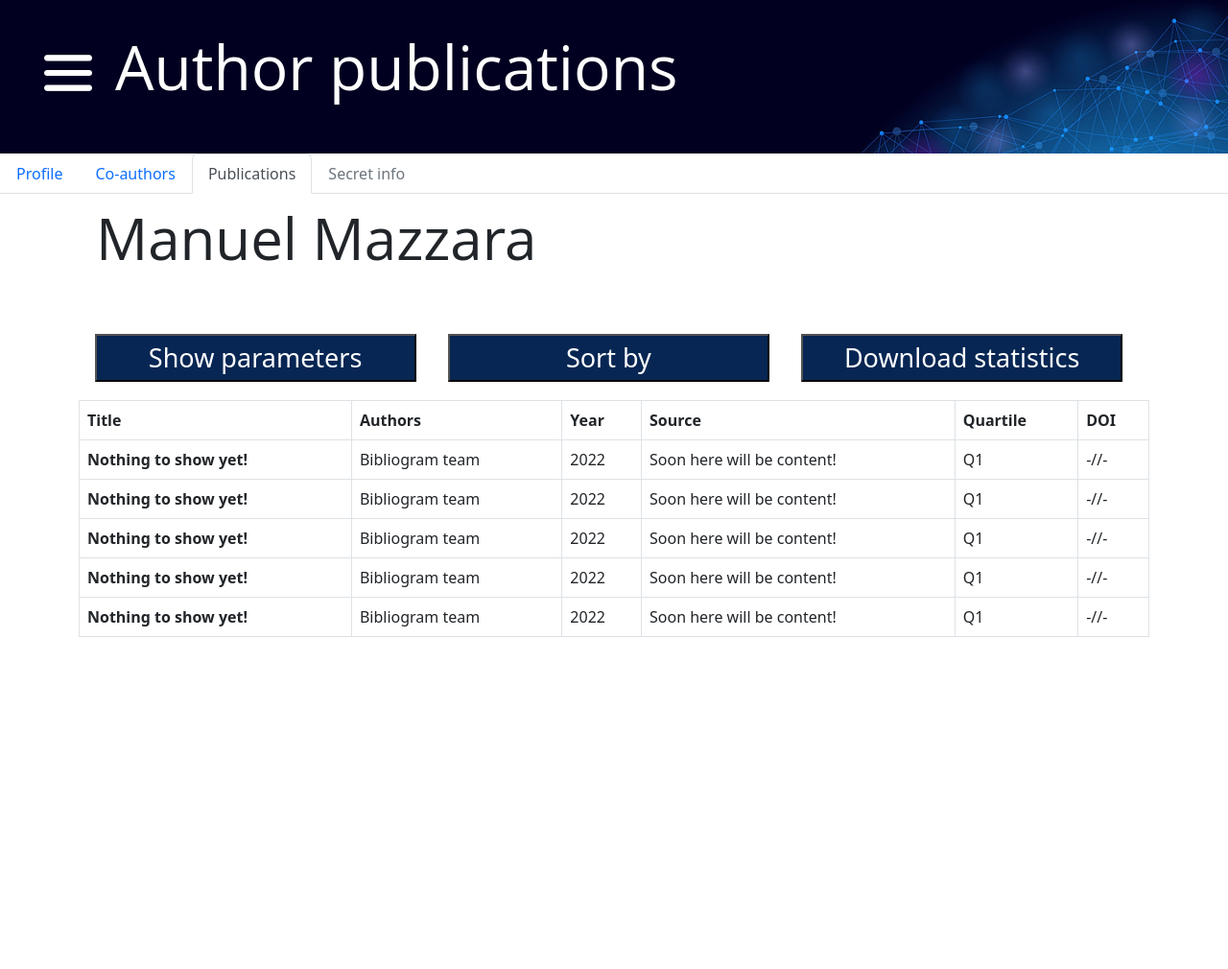
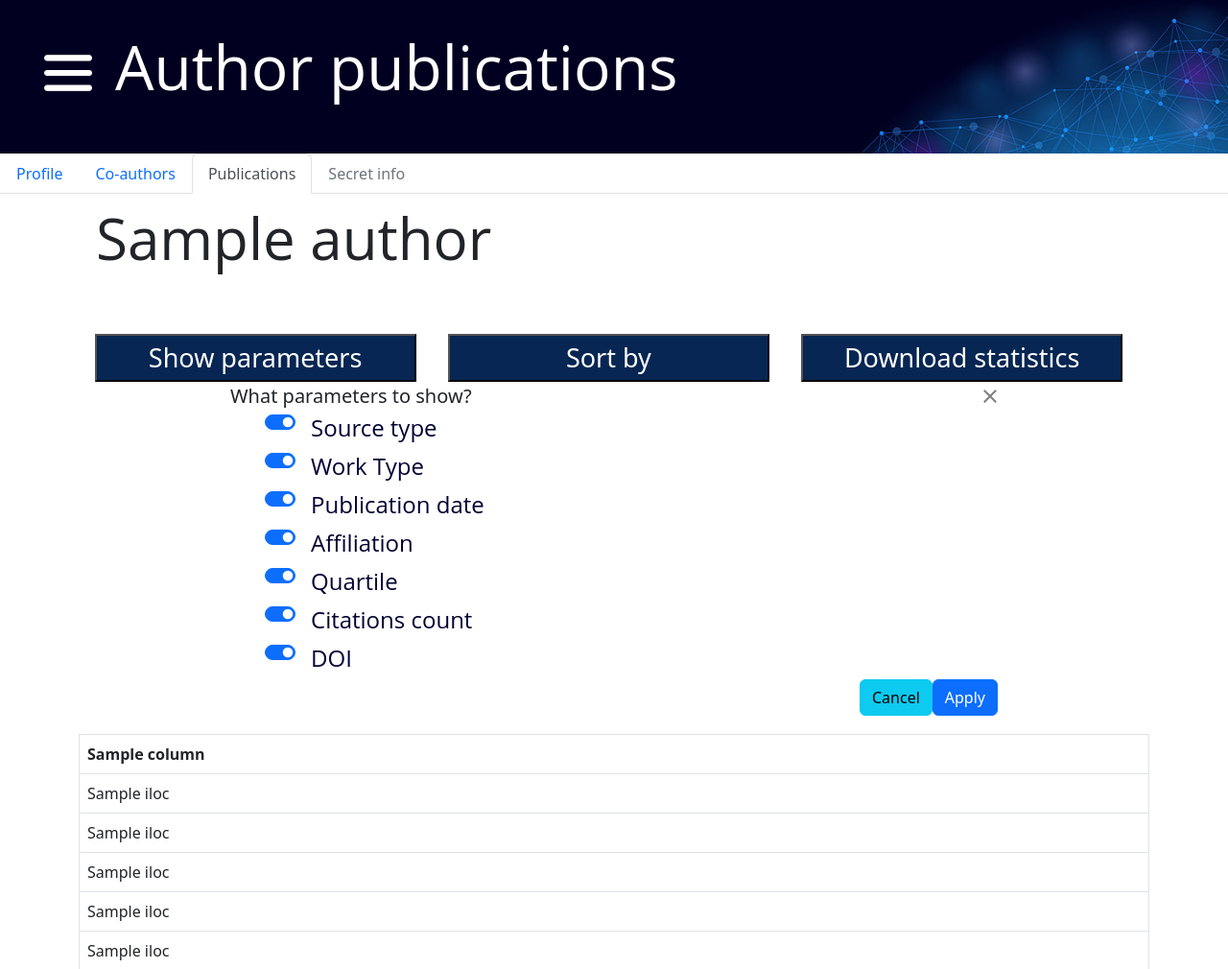
Before and after one commit to InnoSWP/B21-02_Bibliogram, a Flask app: template templates/author_publications.html in a window 1280 px wide. Shown: the top 1010 px of the page at 96% size. Before the commit the page ends 664 px from the top, so only its background shows below. Run offline with Flask 2, Linux system fonts and the light colour scheme; the template is opened without the code that fills it: most values are stand-ins (such as "Sample title", 1, 10 or a date in 2020); some libraries are stand-ins or nearby versions.

Commit message:
feat: sorting and filtration within Author profile

```diff
--- a/app.py
+++ b/app.py
@@ -53,13 +53,14 @@ def features_section():
 @app.route('/search', methods=['POST', 'GET'])
 def search_author():
     authors = data.authors.rename(columns=lambda x: x[0].upper() + x[1:])
+    add_data = data.authors_add.set_index("name")
 
     if request.method == 'POST':
         author_name = request.form['author']
         filt = authors["Name"].apply(lambda x: x.lower()).str.contains(author_name.lower())
         authors = authors.loc[filt]
 
-    return render_template('search_page.html', title='Search for authors', authors=authors)
+    return render_template('search_page.html', title='Search for authors', authors=authors, add_data=add_data)
 
 
 @app.route('/author_id=<int:id>')
@@ -80,14 +81,14 @@ def publications():
         data.page_name = "general_publications"
         data.sorting = "Title"
         data.filters = ["Title", "Source Type", "Work Type", "Publisher",
-                        "Publication Date", "Authors", "Affiliation",
+                        "Publication Date", "Authors Names","Affiliation",
                         "Quartile", "Citations", "DOI"]
 
     papers = data.publications[data.filters].sort_values(by=data.sorting)
 
     if request.method == 'POST':
         if "checkbox" in request.form:
-            data.filters = sum([["Title"], ["Authors"], request.form.getlist('show')], list())
+            data.filters = sum([["Title"], ["Authors Names"], request.form.getlist('show')], list())
 
             if data.sorting not in data.filters:
                 data.sorting = "Title"
@@ -125,11 +126,13 @@ def author_publications(id):
         data.page_name = author_data["name"]
         data.sorting = "Title"
         data.filters = ["Title", "Source Type", "Work Type", "Publisher",
-                        "Publication Date", "Authors", "Affiliation",
+                        "Publication Date", "Authors Names", "Affiliation",
                         "Quartile", "Citations", "DOI"]
 
-    filt = data.publications["Authors"].str.contains(id)
-    papers = data.publications[filt, data.filters].sort_values(by=data.sorting)
+    # filt = data.publications["Authors"].str.contains(id)
+
+    papers = data.publications[data.filters].sort_values(by=data.sorting)
+    papers["Authors Names"] = papers["Authors Names"].apply(lambda x: x + ", Maksim Rassabin")
 
     if request.method == 'POST':
         if "checkbox" in request.form:
@@ -138,7 +141,8 @@ def author_publications(id):
             if data.sorting not in data.filters:
                 data.sorting = "Title"
 
-            papers = data.publications[filt, data.filters].sort_values(by=data.sorting)
+            papers = data.publications[data.filters].sort_values(by=data.sorting)
+            papers["Authors Names"] = papers["Authors Names"].apply(lambda x: x + ", Maksim Rassabin")
 
         elif "radio" in request.form:
             data.sorting = request.form["sort"]
@@ -146,9 +150,10 @@ def author_publications(id):
             if data.sorting not in data.filters:
                 data.sorting = "Title"
 
-            papers = data.publications[filt, data.filters].sort_values(by=data.sorting)
+            papers = data.publications[data.filters].sort_values(by=data.sorting)
+            papers["Authors Names"] = papers["Authors Names"].apply(lambda x: x + ", Maksim Rassabin")
 
-    return render_template('author_publications.html', author=author_data, id=id, papers=data.papers)
+    return render_template('author_publications.html', author=author_data, id=id, papers=papers)
 
 
 @app.route('/test_public')
--- a/templates/author_publications.html
+++ b/templates/author_publications.html
@@ -52,189 +52,161 @@
     </li>
 </ul>
 <div style="margin-top: 10px; margin-left: 100px; margin-bottom: -50Fpx;">
-    <h1 style="font-size: 60px; font-family:'Open Sans', arial, sans-serif;">Manuel Mazzara</h1>
+    <h1 style="font-size: 60px; font-family:'Open Sans', arial, sans-serif;">{{ author["name"] }}</h1>
 </div>
 
+<form method="post">
     <div class="container-md">
         <div class="d-flex">
             <button type="button" class="button-sort" data-bs-toggle="modal" data-bs-target="#parameters"
-                style="color:#fff; margin-top: 5%;" id="no">
+                    style="color:#fff; margin-top: 5%;">
                 Show parameters
             </button>
-        <button type="button" class="button-sort" data-bs-toggle="modal" data-bs-target="#sort-by-modal"
-                style="color:#fff; margin-top: 5%;" id="yes">
+            <button type="button" class="button-sort" data-bs-toggle="modal" data-bs-target="#sortByModal"
+                    style="color:#fff; margin-top: 5%;">
                 Sort by
             </button>
-        <button class="button-sort" style="color:#fff; margin-top: 5%;" id="no3">
+            <button class="button-sort" style="color:#fff; margin-top: 5%;" type="submit">
                 Download statistics
             </button>
         </div>
     </div>
-<div class="modal fade" id="parameters" tabindex="-1" aria-labelledby="parameters-label" aria-hidden="true">
-    <div class="modal-dialog modal-dialog-centered modal-lg" id="no4">
-        <div class="modal-content" id="no6">
-            <div class="modal-header" id="no77">
+</form>
+
+<form method="post">
+    <div class="modal-fade" id="parameters" tabindex="-1" aria-labelledby="parameters-label" aria-hidden="true">
+        <div class="modal-dialog modal-dialog-centered modal-lg">
+
+            <div class="modal-content">
+
+                <div class="modal-header">
                     <h5 class="modal-title" id="parameters-label">What parameters to show?</h5>
                     <button type="button" class="btn-close" data-bs-dismiss="modal" aria-label="Close">
                     </button>
                 </div>
+
                 <div class="modal-body">
                     <div class="form-check form-switch" style="margin-left: 36px;">
-                    <input class="form-check-input" type="checkbox" role="switch" id="show-source" name="show_source"
+                        <input class="form-check-input" type="checkbox" role="switch" id="show-source" name="show" value="Source Type"
                                checked>
-                    <label class="form-check-label" style="margin-left: 8px; margin-bottom: 2px;" for="show-source">Source
-                        type</label>
+                        <label class="form-check-label" style="margin-left: 8px; margin-bottom: 2px;" for="show-source">Source type</label>
                     </div>
-
                     <div class="form-check form-switch" style="margin-left: 36px;">
-                    <input class="form-check-input" type="checkbox" role="switch" id="show-date" name="show_date"
+                        <input class="form-check-input" type="checkbox" role="switch" id="show-areas" name="show" value="Work Type"
                         checked>
-                    <label class="form-check-label" style="margin-left: 8px; margin-bottom: 2px;" for="show-date">Publication
-                        date</label>
+                        <label class="form-check-label" style="margin-left: 8px; margin-bottom: 2px;" for="show-areas">Work Type</label>
                     </div>
-
                     <div class="form-check form-switch" style="margin-left: 36px;">
-                    <input class="form-check-input" type="checkbox" role="switch" id="show-affiliation"
-                           name="show_affiliation"
+                        <input class="form-check-input" type="checkbox" role="switch" id="show-date" name="show" value="Publication Date"
                                checked>
-                    <label class="form-check-label" style="margin-left: 8px; margin-bottom: 2px;"
-                           for="show-affiliation">Affiliation</label>
+                        <label class="form-check-label" style="margin-left: 8px; margin-bottom: 2px;" for="show-date">Publication date</label>
                     </div>
-
                     <div class="form-check form-switch" style="margin-left: 36px;">
-                    <input class="form-check-input" type="checkbox" role="switch" id="show-quartile"
-                           name="show_quartile"
+                        <input class="form-check-input" type="checkbox" role="switch" id="show-affiliation" name="show" value="Affiliation"
+                               checked>
+                        <label class="form-check-label" style="margin-left: 8px; margin-bottom: 2px;" for="show-affiliation">Affiliation</label>
+                    </div>
+                    <div class="form-check form-switch" style="margin-left: 36px;">
+                        <input class="form-check-input" type="checkbox" role="switch" id="show-quartile" name="show" value="Quartile"
                                checked>
                         <label class="form-check-label" style="margin-left: 8px; margin-bottom: 2px;" for="show-quartile">Quartile</label>
                     </div>
-
                     <div class="form-check form-switch" style="margin-left: 36px;">
-                    <input class="form-check-input" type="checkbox" role="switch" id="show-citations"
-                           name="show_citations"
+                        <input class="form-check-input" type="checkbox" role="switch" id="show-citations" name="show" value="Citations"
                                checked>
-                    <label class="form-check-label" style="margin-left: 8px; margin-bottom: 2px;" for="show-citations">Citations
-                        count</label>
+                        <label class="form-check-label" style="margin-left: 8px; margin-bottom: 2px;" for="show-citations">Citations count</label>
+                    </div>
+                    <div class="form-check form-switch" style="margin-left: 36px;">
+                        <input class="form-check-input" type="checkbox" role="switch" id="show-doi" name="show" value="DOI"
+                               checked>
+                        <label class="form-check-label" style="margin-left: 8px; margin-bottom: 2px;" for="show-doi">DOI</label>
+                    </div>
                 </div>
 
-                <div class="form-check form-switch" style="margin-left: 36px;">
-                    <input class="form-check-input" type="checkbox" role="switch" id="show-doi" name="show_doi"
-                           checked>
-                    <label class="form-check-label" style="margin-left: 8px; margin-bottom: 2px;"
-                           for="show-doi">DOI</label>
-                </div>
-
-                <div class="form-check form-switch" style="margin-left: 36px;">
-                    <input class="form-check-input" type="checkbox" role="switch" id="show-areas" name="show_areas"
-                           disabled>
-                    <label class="form-check-label" style="margin-left: 8px; margin-bottom: 2px;" for="show-areas">Subject
-                        Areas</label>
-                </div>
-            </div>
                 <div class="modal-footer">
                     <button type="button" class="btn btn-info" data-bs-dismiss="modal">Cancel</button>
-                <button type="button" class="btn btn-primary">
-                    <a href="/author_publications={{id}}" style="text-decoration: none; color: #fff">
+                    <button name="checkbox" type="submit" class="btn btn-primary" style="text-decoration: none; color: #fff">
                         Apply
-                    </a>
                     </button>
                 </div>
             </div>
         </div>
     </div>
+</form>
 
-<div class="modal fade" id="sort-by-modal" tabindex="-1" aria-labelledby="sort-by-modal-label" aria-hidden="true">
+<form method="post">
+    <div class="modal fade" id="sort-by-modal" tabindex="-1" aria-labelledby="sortByModalLabel" aria-hidden="true">
         <div class="modal-dialog modal-dialog-centered modal-lg">
+
             <div class="modal-content">
                 <div class="modal-header">
                     <h5 class="modal-title" id="sort-by-modal-label">Sort by</h5>
-                <button type="button" class="btn-close"  id="okay1" data-bs-dismiss="modal" aria-label="Close">
+                    <button type="button" class="btn-close" data-bs-dismiss="modal" aria-label="Close">
                     </button>
                 </div>
-            <div class="modal-body" id="okay12">
-                <div class="form-check" id="okay13" style="margin-left: 36px;">
-                    <input class="form-check-input" type="radio" id="sort-by-source" value="sortOption1"
-                           name="radioSortBy"
+
+                <div class="modal-body">
+                    <div class="form-check" style="margin-left: 36px;">
+                        <input class="form-check-input" type="radio" id="sort-by-doi" value="Title" name="sort">
+                        <label class="form-check-label" style="margin-left: 8px; margin-bottom: 2px;" for="sort-by-doi">Title</label>
+                    </div>
+                    <div class="form-check" style="margin-left: 36px;">
+                        <input class="form-check-input" type="radio" id="sort-by-source" value="Source Type" name="sort"
                                checked>
-                    <label class="form-check-label" style="margin-left: 8px; margin-bottom: 2px;" for="sort-by-source">Source
-                        type</label>
+                        <label class="form-check-label" style="margin-left: 8px; margin-bottom: 2px;" for="sort-by-source">Source type</label>
+                    </div>
+                    <div class="form-check" style="margin-left: 36px;">
+                        <input class="form-check-input" type="radio" id="sort-by-affiliation" value="Work Type" name="sort">
+                        <label class="form-check-label" style="margin-left: 8px; margin-bottom: 2px;" for="sort-by-affiliation">Work Type</label>
+                    </div>
+                    <div class="form-check" style="margin-left: 36px;">
+                        <input class="form-check-input" type="radio" id="sort-by-areas" value="Publisher" name="sort"
+                        checked>
+                        <label class="form-check-label" style="margin-left: 8px; margin-bottom: 2px;" for="sort-by-areas">Publisher</label>
+                    </div>
+                    <div class="form-check" style="margin-left: 36px;">
+                        <input class="form-check-input" type="radio" id="sort-by-date" value="Publication Date" name="sort"
+                        checked>
+                        <label class="form-check-label" style="margin-left: 8px; margin-bottom: 2px;" for="sort-by-date">Publication date</label>
+                    </div>
+                    <div class="form-check" style="margin-left: 36px;">
+                        <input class="form-check-input" type="radio" id="sort-by-quartile" value="Quartile" name="sort">
+                        <label class="form-check-label" style="margin-left: 8px; margin-bottom: 2px;" for="sort-by-quartile">Quartile</label>
+                    </div>
+                    <div class="form-check" style="margin-left: 36px;">
+                        <input class="form-check-input" type="radio" id="sort-by-citations" value="Citations" name="sort">
+                        <label class="form-check-label" style="margin-left: 8px; margin-bottom: 2px;" for="sort-by-citations">Citations count</label>
+                    </div>
                 </div>
 
-                <div class="form-check" style="margin-left: 36px;">
-                    <input class="form-check-input" type="radio" id="sort-by-date" value="sortOption2"
-                           name="radioSortBy"
-                           checked>
-                    <label class="form-check-label" style="margin-left: 8px; margin-bottom: 2px;" for="sort-by-date">Publication
-                        date</label>
-                </div>
-
-                <div class="form-check" style="margin-left: 36px;">
-                    <input class="form-check-input" type="radio" id="sort-by-affiliation" value="sortOption3"
-                           name="radioSortBy">
-                    <label class="form-check-label" style="margin-left: 8px; margin-bottom: 2px;"
-                           for="sort-by-affiliation">Affiliation</label>
-                </div>
-
-                <div class="form-check" style="margin-left: 36px;">
-                    <input class="form-check-input" type="radio" id="sort-by-quartile" value="sortOption4"
-                           name="radioSortBy">
-                    <label class="form-check-label" style="margin-left: 8px; margin-bottom: 2px;"
-                           for="sort-by-quartile">Quartile</label>
-                </div>
-
-                <div class="form-check" style="margin-left: 36px;">
-                    <input class="form-check-input" type="radio" id="sort-by-citations" value="sortOption5"
-                           name="radioSortBy">
-                    <label class="form-check-label" style="margin-left: 8px; margin-bottom: 2px;"
-                           for="sort-by-citations">Citations count</label>
-                </div>
-
-                <div class="form-check" style="margin-left: 36px;">
-                    <input class="form-check-input" type="radio" id="sort-by-doi" value="sortOption6"
-                           name="radioSortBy">
-                    <label class="form-check-label" style="margin-left: 8px; margin-bottom: 2px;"
-                           for="sort-by-doi">DOI</label>
-                </div>
-
-                <div class="form-check" style="margin-left: 36px;">
-                    <input class="form-check-input" type="radio" id="sort-by-areas" value="sortOption7"
-                           name="radioSortBy"
-                           disabled>
-                    <label class="form-check-label" style="margin-left: 8px; margin-bottom: 2px;" for="sort-by-areas">Subject
-                        Areas</label>
-                </div>
-            </div>
                 <div class="modal-footer">
-                <button type="button" class="btn btn-primary">
-                    <a href="/author_publications={{id}}" style="text-decoration: none; color: #fff">
+                    <button name="radio" type="submit" class="btn btn-primary" style="text-decoration: none; color: #fff">
                         Sort
-                    </a>
                     </button>
                 </div>
             </div>
         </div>
     </div>
+</form>
 
 <div class="container author-catalogue">
     <table class="table table-bordered">
         <thead>
         <tr>
-            <th scope="col">Title</th>
-            <th scope="col">Authors</th>
-            <th scope="col">Year</th>
-            <th scope="col">Source</th>
-            <th scope="col">Quartile</th>
-            <th scope="col">DOI</th>
+            {% for title in papers.columns %}
+            <th scope="col">{{ title }}</th>
+            {% endfor %}
         </tr>
         </thead>
         <tbody>
-        {% for i in range(5) %}
+        {% for i in range(20) %}
         <tr>
-            <th scope="row">Nothing to show yet!</th>
-            <td>Bibliogram team</td>
-            <td>2022</td>
-            <td>Soon here will be content!</td>
-            <td>Q1</td>
-            <td>-//-</td>
+            {% for el in papers.iloc[i] %}
+            <td>
+                {{ el }}
+            </td>
+            {% endfor %}
+
         </tr>
         {% endfor %}
         </tbody>
```
Also changed, not shown: data.py (+6 -3 lines), templates/co-author.html (+11 -11 lines), templates/search_page.html (+2 -2 lines), authors_add_info.json. Lines whose indentation alone changed are shown as unchanged.
